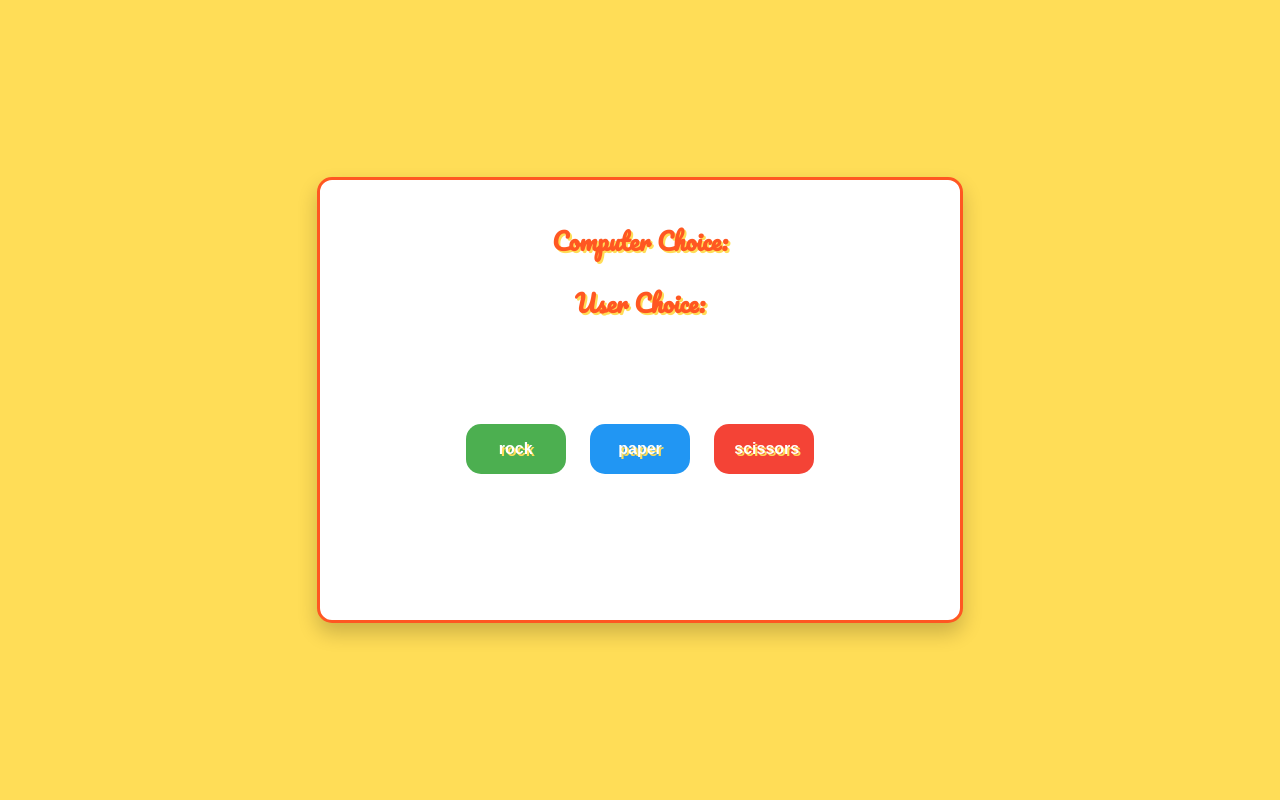
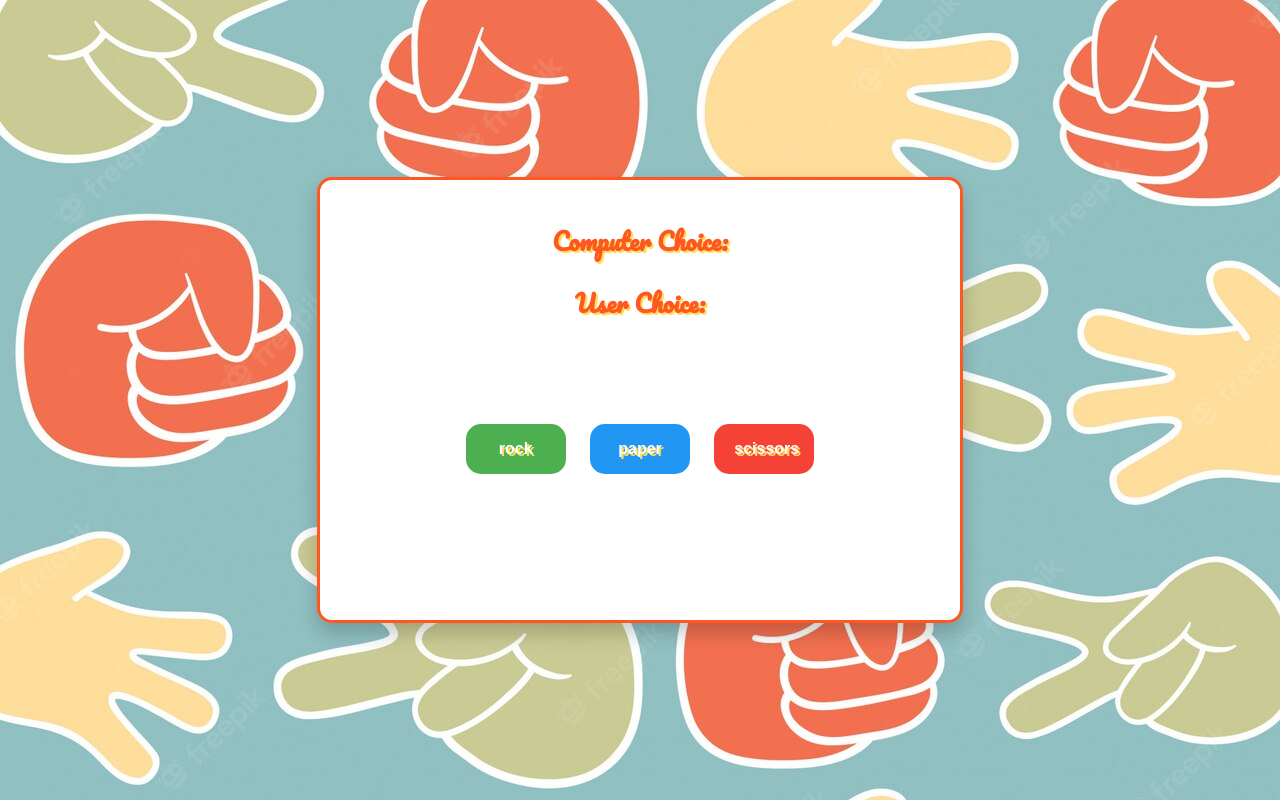
Before and after one commit to lag-packet/Web-Development-Projects, a plain HTML site: page Native/rock-paper-scissors/index.html in a window 1280 px wide. Drawn offline with Linux system fonts and the light colour scheme.

Commit message:
added background image

```diff
--- a/Native/rock-paper-scissors/styles.css
+++ b/Native/rock-paper-scissors/styles.css
@@ -2,6 +2,7 @@
 
 body {
     font-family: 'Pacifico', cursive;
+    background-image: url('./imgs/game_background.jpg');
     display: flex;
     justify-content: center;
     align-items: center;
```
Also changed, not shown: Native/rock-paper-scissors/imgs/game_background.jpg (added), 4 other files.
